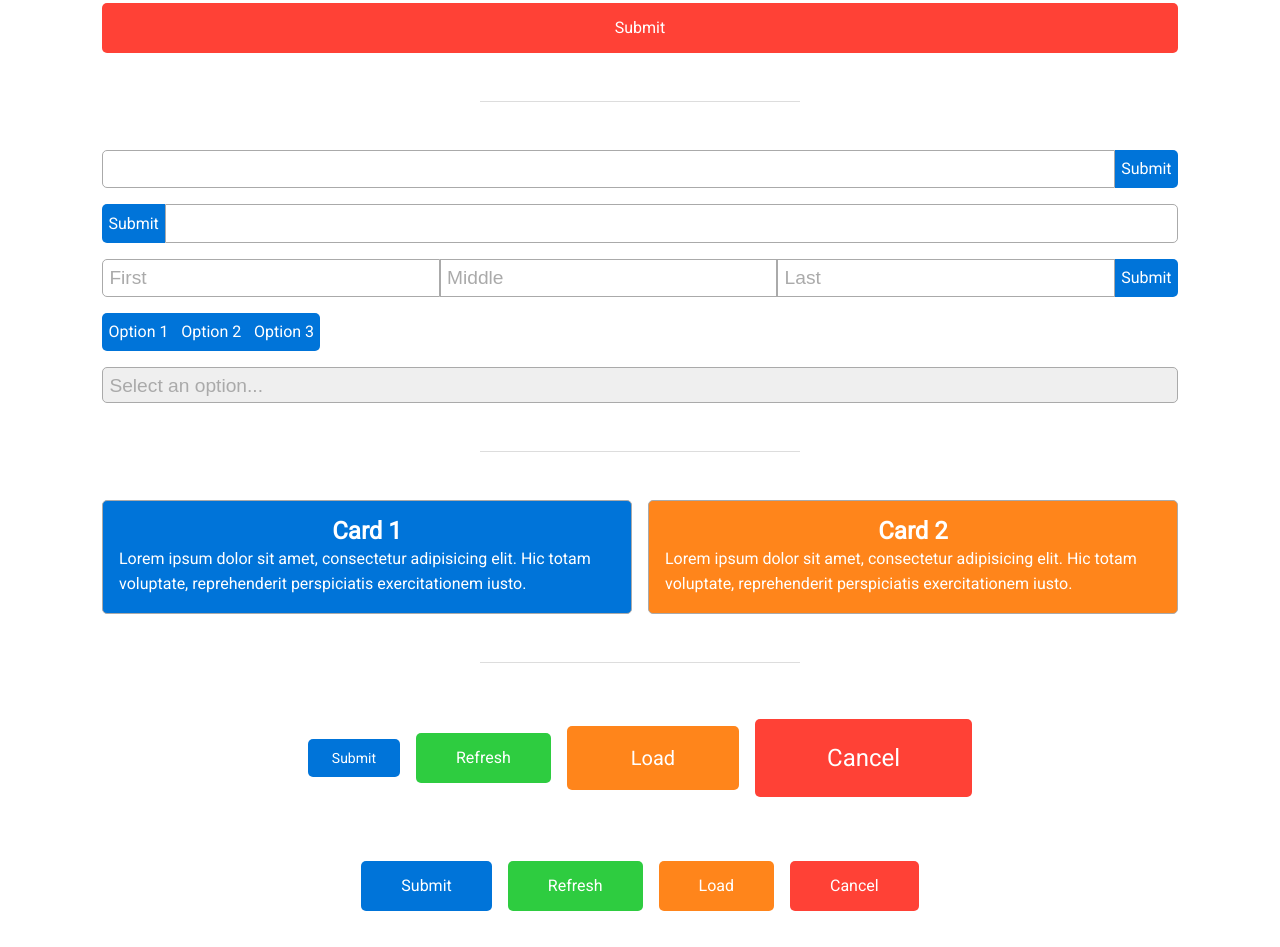
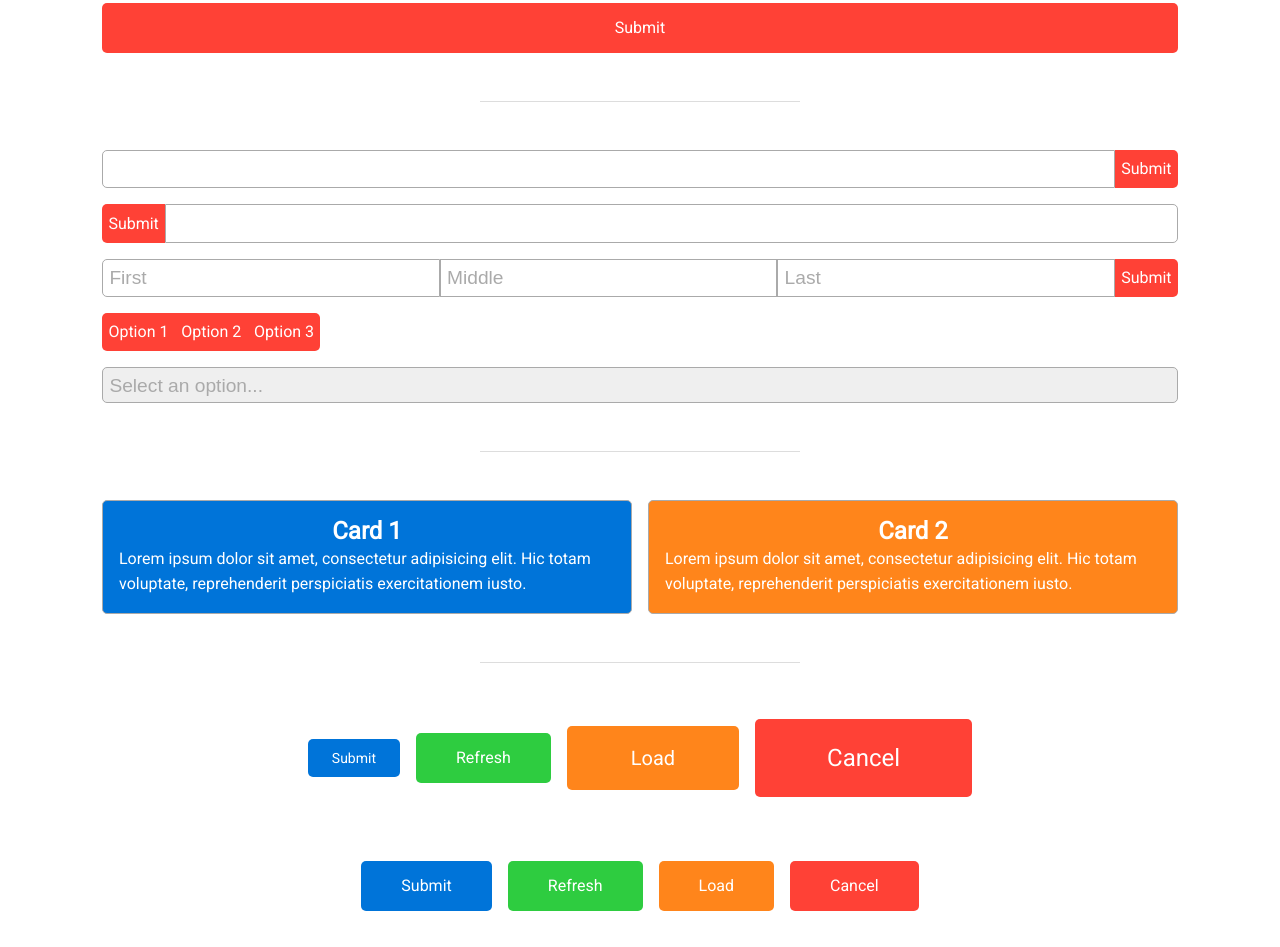
Before and after one commit to johnhayesio/simple-css, a plain HTML site: page index.html in a window 1280 px wide. Shown: the part 2986-3933 px from the top of the page. Drawn offline with Linux system fonts and the light colour scheme.

Commit message:
Changed input-group button color to btn-danger.

```diff
--- a/index.html
+++ b/index.html
@@ -125,22 +125,22 @@
       <form>
         <div class="input-group mb-1">
           <input type="text">
-          <button type="button" class="btn">Submit</button>
+          <button type="button" class="btn btn-danger">Submit</button>
         </div>
         <div class="input-group mb-1">
-          <button type="button" class="btn">Submit</button>
+          <button type="button" class="btn btn-danger">Submit</button>
           <input type="text">
         </div>
         <div class="input-group mb-1">
           <input type="text" placeholder="First">
           <input type="text" placeholder="Middle">
           <input type="text" placeholder="Last">
-          <button type="button" class="btn">Submit</button>
+          <button type="button" class="btn btn-danger">Submit</button>
         </div>
         <div class="input-group mb-1">
-          <button type="button" class="btn">Option 1</button>
-          <button type="button" class="btn">Option 2</button>
-          <button type="button" class="btn">Option 3</button>
+          <button type="button" class="btn btn-danger">Option 1</button>
+          <button type="button" class="btn btn-danger">Option 2</button>
+          <button type="button" class="btn btn-danger">Option 3</button>
         </div>
         <div class="input-group">
           <select name="select" id="select" class="dropdown">
```
